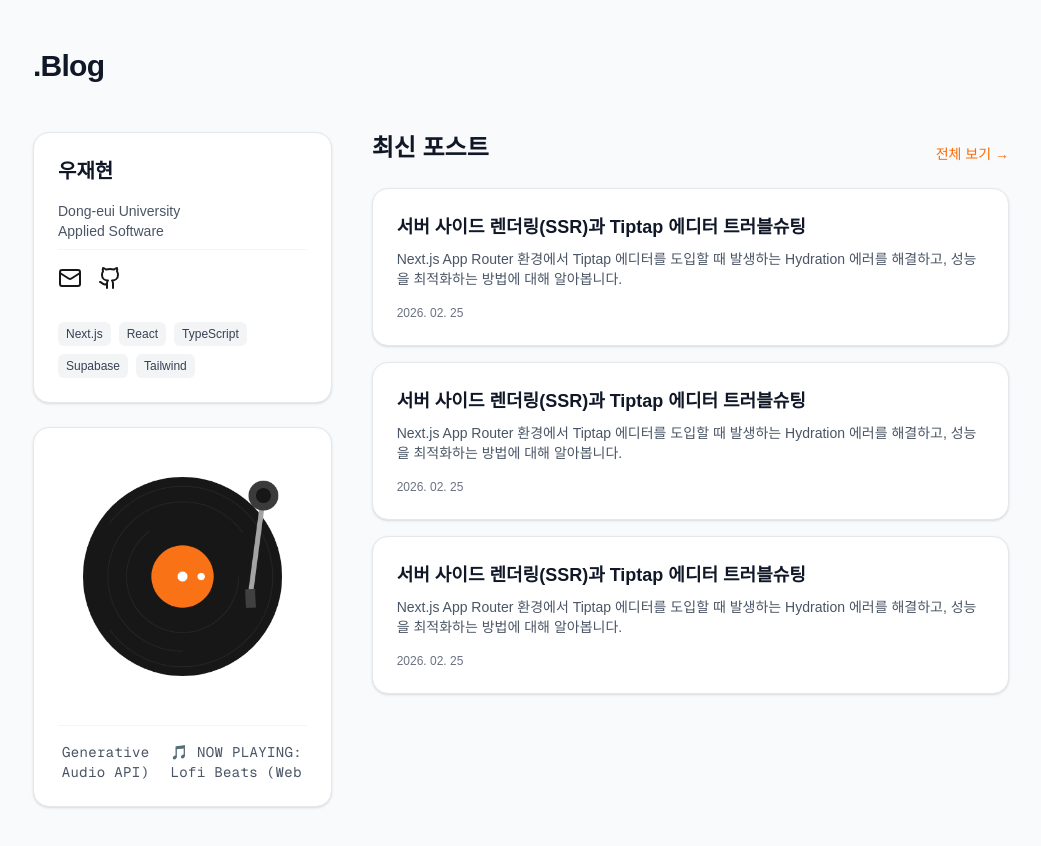
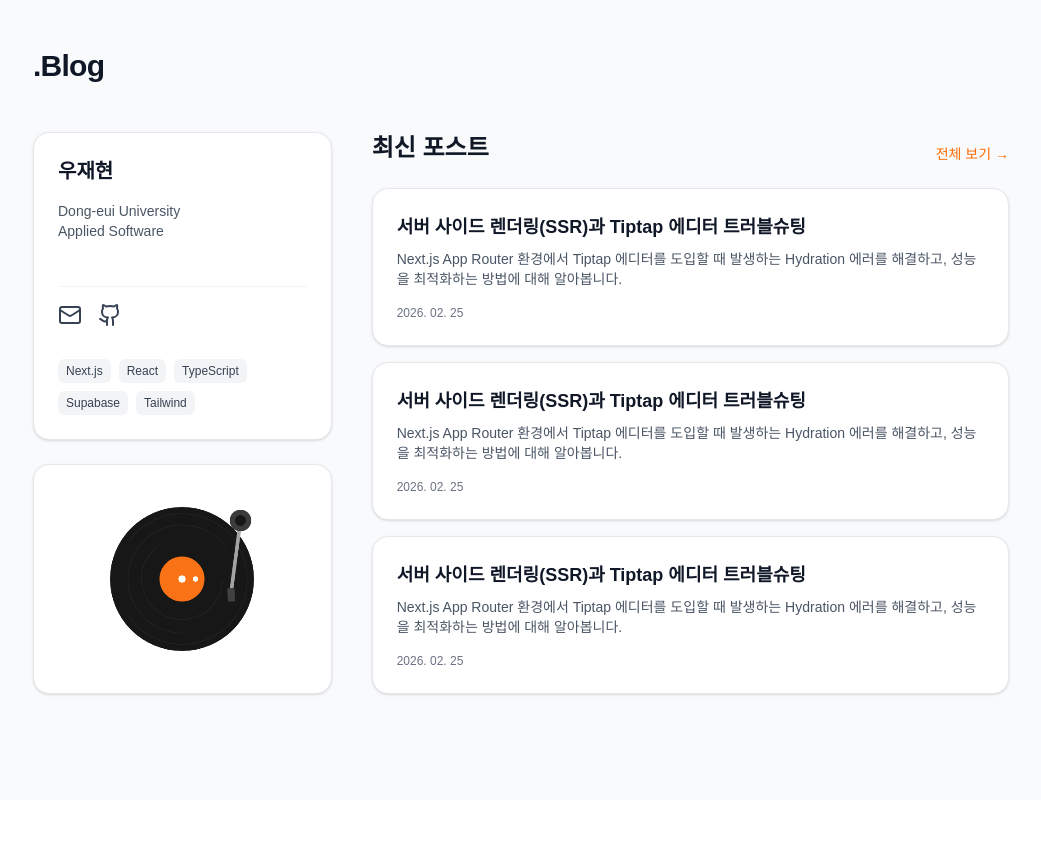
Before and after one commit to neruu00/blog, a Next.js app: page / in a window 1280 px wide. Shown: the top 846 px of the page, without its empty margins (119-1160 px from the left). After the commit the page ends 800 px from the top, so only its background shows below. Built offline with nearby package versions, Linux system fonts and the light colour scheme.

Commit message:
feat: Add MusicPlayer and Turntable components for audio playback

```diff
--- a/src/app/page.tsx
+++ b/src/app/page.tsx
@@ -1,49 +1,54 @@
-import TurntablePlayer from '@/components/TurntablePlayer';
 import Link from 'next/link';
 import { Github, Mail } from 'lucide-react';
 import Tooltip from '@/components/Tooltip';
+import MusicPlayer from '@/components/MusicPlayer';
 
 export default function HomePage() {
   return (
     <main className="min-h-screen bg-gray-50 dark:bg-[#0a0a0a] relative overflow-hidden">
       <div className="max-w-5xl mx-auto px-6 py-12 relative z-10">
-        {/* 상단 헤더 영역 (턴테이블 제거됨) */}
+        {/* 🔥 상단 헤더 영역: flex justify-between으로 양끝 정렬 */}
         <header className="flex justify-between items-center mb-12">
           <h1 className="text-3xl font-extrabold tracking-tight text-gray-900 dark:text-white">
             .Blog
           </h1>
+          <MusicPlayer size={52} className="md:hidden p-2! rounded-full!" />
         </header>
 
         <div className="grid grid-cols-1 lg:grid-cols-3 gap-10">
-          {/* 좌측 사이드바 (개발자 정보 + 턴테이블 카드) */}
-          <aside className="lg:col-span-1 space-y-6">
-            {/* 개발자 정보 카드 */}
-            <div className="bg-white dark:bg-neutral-900 p-6 rounded-2xl shadow-sm border border-gray-200 dark:border-neutral-800">
-              <h2 className="text-xl font-bold mb-4 text-gray-900 dark:text-white">우재현</h2>
-              <p className="text-sm text-gray-600 dark:text-neutral-400 mb-2">
-                Dong-eui University <br />
-                Applied Software
-              </p>
-              <div className="pt-4 border-t border-gray-100 dark:border-neutral-800 space-y-2 flex gap-4">
+          {/* 좌측 사이드바: 기본(모바일/태블릿)은 flex-col(세로) -> md에서 flex-row(가로) -> lg에서 다시 flex-col(세로) */}
+          <aside className="lg:col-span-1 flex flex-col md:flex-row lg:flex-col gap-6">
+            {/* 개발자 정보 카드 (가로 정렬 시 1:1 비율을 위해 flex-1 추가) */}
+            <div className="flex-1 bg-white dark:bg-neutral-900 p-6 rounded-2xl shadow-sm border border-gray-200 dark:border-neutral-800 flex flex-col justify-center">
+              <div>
+                <h2 className="text-xl font-bold mb-4 text-gray-900 dark:text-white">우재현</h2>
+                <p className="text-sm text-gray-600 dark:text-neutral-400 mb-2">
+                  Dong-eui University <br />
+                  Applied Software
+                </p>
+              </div>
+
+              <div className="pt-4 mt-auto border-t border-gray-100 dark:border-neutral-800 space-y-2 flex gap-4">
                 <Tooltip content="dnwogus4260@naver.com">
                   <a
                     href="mailto:dnwogus4260@naver.com"
-                    className="block text-sm hover:text-orange-500 hover:underline"
+                    className="block text-sm hover:text-orange-500 hover:underline text-gray-700 dark:text-neutral-300"
                   >
                     <Mail />
                   </a>
                 </Tooltip>
-                <Tooltip content="github.com/neruu00">
+                <Tooltip content="github.com/Woolegend">
                   <a
-                    href="https://github.com/neruu00"
+                    href="https://github.com/Woolegend"
                     target="_blank"
                     rel="noreferrer"
-                    className="block text-sm hover:text-orange-500 hover:underline"
+                    className="block text-sm hover:text-orange-500 hover:underline text-gray-700 dark:text-neutral-300"
                   >
                     <Github />
                   </a>
                 </Tooltip>
               </div>
+
               <div className="mt-6 flex flex-wrap gap-2">
                 {['Next.js', 'React', 'TypeScript', 'Supabase', 'Tailwind'].map((tech) => (
                   <span
@@ -56,8 +61,7 @@ export default function HomePage() {
               </div>
             </div>
 
-            {/* 🔥 새로 추가된 턴테이블 카드 */}
-            <TurntablePlayer />
+            <MusicPlayer className="hidden md:flex" />
           </aside>
 
           {/* 우측 메인 영역 (최신 게시물) */}
@@ -78,7 +82,7 @@ export default function HomePage() {
                   key={item}
                   className="bg-white dark:bg-neutral-900 p-6 rounded-2xl shadow-sm border border-gray-200 dark:border-neutral-800 hover:border-orange-400 dark:hover:border-orange-500 transition-colors group cursor-pointer"
                 >
-                  <h3 className="text-lg font-bold text-gray-900  dark:text-white group-hover:text-orange-500 transition-colors">
+                  <h3 className="text-lg font-bold text-gray-900 dark:text-white group-hover:text-orange-500 transition-colors">
                     서버 사이드 렌더링(SSR)과 Tiptap 에디터 트러블슈팅
                   </h3>
                   <p className="mt-2 text-sm text-gray-600 dark:text-neutral-400 line-clamp-2">
--- /dev/null
+++ b/src/components/MusicPlayer.tsx
@@ -0,0 +1,21 @@
+'use client';
+
+import useMusic from '@/hooks/useMusic';
+import Turntable from './Turntable';
+
+interface MusicPlayerProps {
+  className?: string;
+  size?: number;
+}
+
+export default function MusicPlayer({ className = '', size = 180 }: MusicPlayerProps) {
+  const { isPlaying, toggleMusic } = useMusic();
+
+  return (
+    <div
+      className={`bg-white dark:bg-neutral-900 rounded-2xl shadow-sm border border-gray-200 dark:border-neutral-800 transition-all flex flex-col items-center justify-center p-6 ${className}`}
+    >
+      <Turntable isPlaying={isPlaying} toggleMusic={toggleMusic} size={size} />
+    </div>
+  );
+}
--- a/src/components/TurntablePlayer.tsx
+++ b/src/components/Turntable.tsx
@@ -1,6 +1,5 @@
 'use client';
 
-import useMusic from '@/hooks/useMusic';
 import { useEffect, useRef } from 'react';
 
 class NoteParticle {
@@ -11,7 +10,6 @@ class NoteParticle {
   life: number;
   char: string;
   size: number;
-
   constructor(startX: number, startY: number) {
     this.x = startX + (Math.random() * 40 - 20);
     this.y = startY;
@@ -19,17 +17,14 @@ class NoteParticle {
     this.speedY = Math.random() * -3 - 1.5;
     this.life = 1;
     this.size = Math.random() * 20 + 20;
-
     const chars = ['♪', '♫', '♬'];
     this.char = chars[Math.floor(Math.random() * chars.length)];
   }
-
   update() {
     this.x += this.speedX;
     this.y += this.speedY;
     this.life -= 0.012;
   }
-
   draw(ctx: CanvasRenderingContext2D) {
     ctx.fillStyle = `rgba(249, 115, 22, ${this.life})`;
     ctx.font = `${this.size}px sans-serif`;
@@ -37,20 +32,27 @@ class NoteParticle {
   }
 }
 
-export default function TurntablePlayer() {
-  // 1. 내부 useState 대신 useMusic 훅의 상태와 제어 함수를 가져옵니다.
-  const { isPlaying, toggleMusic } = useMusic();
+interface TurntableProps {
+  isPlaying: boolean;
+  toggleMusic: () => void;
+  size?: number;
+  className?: string;
+}
 
+export default function Turntable({
+  isPlaying,
+  toggleMusic,
+  size,
+  className = '',
+}: TurntableProps) {
   const canvasRef = useRef<HTMLCanvasElement>(null);
 
-  // requestAnimationFrame 내부에서 최신 isPlaying 값을 참조하기 위한 Ref
   const isPlayingRef = useRef(isPlaying);
   const rotationRef = useRef(0);
   const notesRef = useRef<NoteParticle[]>([]);
   const animationRef = useRef<number | null>(null);
   const tonearmAngleRef = useRef(-0.25);
 
-  // 2. 훅에서 받아온 isPlaying 상태가 변할 때마다 Ref를 동기화합니다.
   useEffect(() => {
     isPlayingRef.current = isPlaying;
   }, [isPlaying]);
@@ -66,17 +68,14 @@ export default function TurntablePlayer() {
     const centerY = 200;
 
     const drawTurntable = () => {
-      // 레코드판
       ctx.save();
       ctx.translate(centerX, centerY);
       ctx.rotate(rotationRef.current);
-
       ctx.beginPath();
       ctx.arc(0, 0, 160, 0, Math.PI * 2);
       ctx.fillStyle = '#171717';
       ctx.fill();
 
-      // 홈 (Grooves)
       ctx.strokeStyle = '#262626';
       ctx.lineWidth = 1.5;
       ctx.beginPath();
@@ -89,7 +88,6 @@ export default function TurntablePlayer() {
       ctx.arc(0, 0, 145, Math.PI * 1.2, Math.PI * 0.8);
       ctx.stroke();
 
-      // 라벨 및 마커
       ctx.beginPath();
       ctx.arc(0, 0, 50, 0, Math.PI * 2);
       ctx.fillStyle = '#f97316';
@@ -104,14 +102,12 @@ export default function TurntablePlayer() {
       ctx.fill();
       ctx.restore();
 
-      // 톤암 애니메이션
       const targetTonearmAngle = isPlayingRef.current ? 0.35 : -0.25;
       tonearmAngleRef.current += (targetTonearmAngle - tonearmAngleRef.current) * 0.05;
 
       ctx.save();
       ctx.translate(centerX + 130, centerY - 130);
       ctx.rotate(tonearmAngleRef.current);
-
       ctx.beginPath();
       ctx.moveTo(0, 0);
       ctx.lineTo(-60, 150);
@@ -119,7 +115,6 @@ export default function TurntablePlayer() {
       ctx.lineCap = 'round';
       ctx.strokeStyle = '#a3a3a3';
       ctx.stroke();
-
       ctx.translate(-60, 150);
       ctx.rotate(0.2);
       ctx.fillStyle = '#404040';
@@ -141,64 +136,33 @@ export default function TurntablePlayer() {
 
     const animate = () => {
       ctx.clearRect(0, 0, CANVAS_SIZE, CANVAS_SIZE);
-
       if (isPlayingRef.current) {
         rotationRef.current += 0.02;
-        if (Math.random() < 0.1) {
-          notesRef.current.push(new NoteParticle(centerX, centerY));
+        if (Math.random() < 0.1) notesRef.current.push(new NoteParticle(centerX, centerY));
       }
-      }
-
       drawTurntable();
-
       notesRef.current = notesRef.current.filter((note) => note.life > 0);
       notesRef.current.forEach((note) => {
         note.update();
         note.draw(ctx);
       });
-
       animationRef.current = requestAnimationFrame(animate);
     };
 
     animate();
-
     return () => {
       if (animationRef.current) cancelAnimationFrame(animationRef.current);
     };
   }, []);
 
   return (
-    <div className="bg-white dark:bg-neutral-900 p-6 rounded-2xl shadow-sm border border-gray-200 dark:border-neutral-800 flex flex-col items-center">
-      <style>{`
-        @keyframes marquee {
-          0% { transform: translateX(0%); }
-          100% { transform: translateX(-50%); }
-        }
-        .animate-marquee {
-          animation: marquee 10s linear infinite;
-        }
-      `}</style>
-
-      {/* 3. onClick 이벤트에 useMusic 훅의 toggleMusic 함수를 연결합니다. */}
     <button
       onClick={toggleMusic}
-        className="w-full aspect-square relative flex items-center justify-center rounded-full hover:scale-[1.02] transition-transform focus:outline-none"
+      style={size ? { width: size, height: size } : {}}
+      className={`relative flex items-center justify-center rounded-full focus:outline-none shrink-0 hover:scale-[1.02] transition-transform mx-auto ${className}`}
       title={isPlaying ? '음악 정지' : '음악 재생'}
     >
       <canvas ref={canvasRef} width={400} height={400} className="w-full h-full block" />
     </button>
-
-      {/* 곡 정보 UI 업데이트 */}
-      <div className="w-full overflow-hidden mt-6 pt-4 border-t border-gray-100 dark:border-neutral-800">
-        <div className="flex w-[200%] animate-marquee">
-          <span className="w-1/2 text-sm text-gray-600 dark:text-neutral-400 font-mono tracking-wide">
-            🎵 NOW PLAYING: Generative Lofi Beats (Web Audio API) &nbsp;
-          </span>
-          <span className="w-1/2 text-sm text-gray-600 dark:text-neutral-400 font-mono tracking-wide">
-            🎵 NOW PLAYING: Generative Lofi Beats (Web Audio API) &nbsp;
-          </span>
-        </div>
-      </div>
-    </div>
   );
 }
```
Lines whose indentation alone changed are shown as unchanged.
